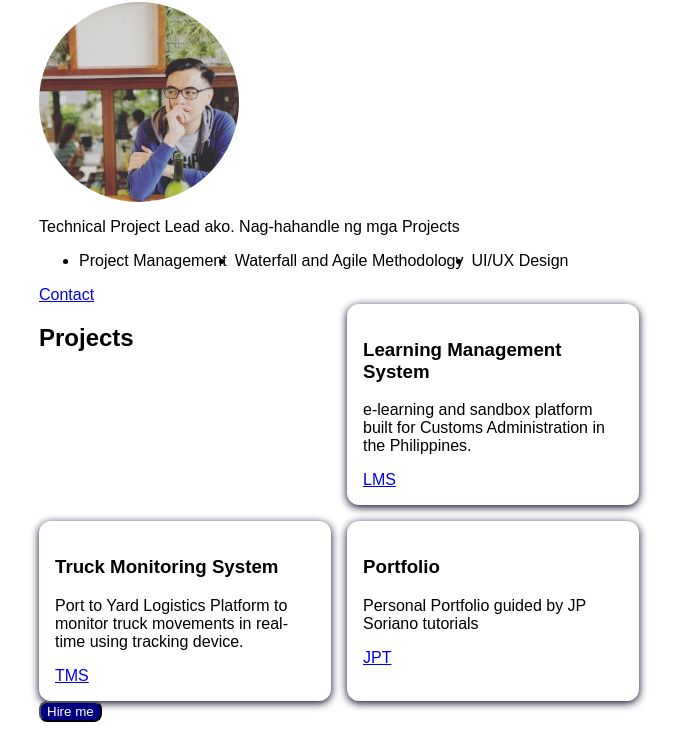
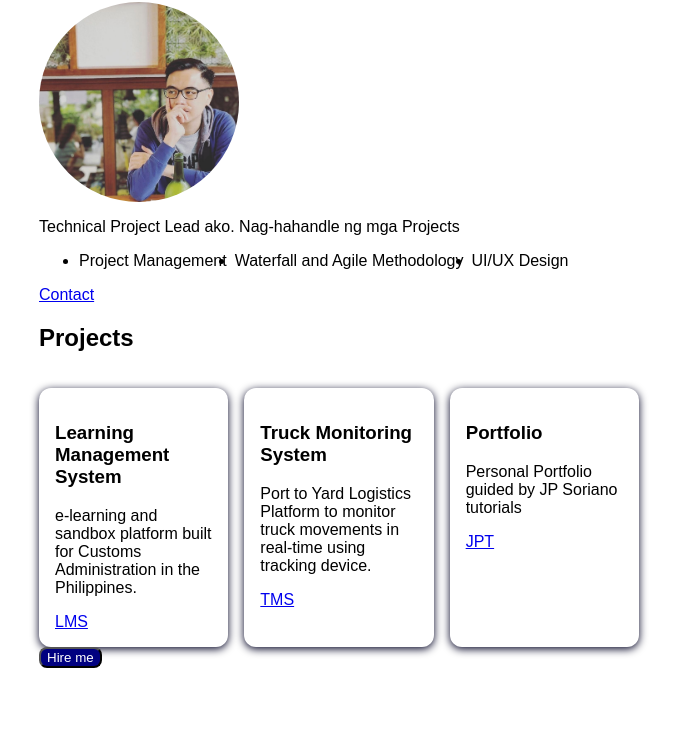
Before and after one commit to botnieantonio/botnie.github.io, a plain HTML site: page index.html in a window 1280 px wide. Shown: the part 115-869 px from the top of the page, without its empty margins (301-978 px from the left). After the commit the page ends 815 px from the top, so only its background shows below. Drawn offline with Linux system fonts and the light colour scheme.

Commit message:
Update style.css .project grid-template-columns

```diff
--- a/style.css
+++ b/style.css
@@ -49,9 +49,12 @@ button {
 }
 .project {
     display: grid;
-    grid-template-columns: repeat(auto-fit, minmax(250px, 1fr));
+    grid-template-columns: repeat(3, minmax(0, 1fr));
     gap: 16px;
     align-items: stretch;
+}
+.project h2 {
+    grid-column: 1 / -1;
 }
 .card {
     background: white;
```
